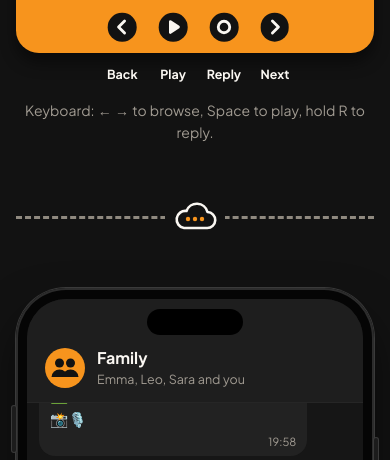
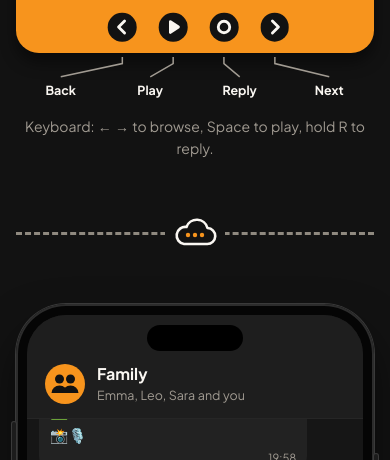
Before and after one commit to jonalus-hub/amonavision-web, a plain HTML site: page index.html in a window 390 px wide. Shown: the part 4013-4473 px from the top of the page. Drawn offline with Linux system fonts and the light colour scheme.

Commit message:
Demo on phones: key names no longer overlap
On narrow screens the frame's buttons sit about 50px apart, too close for
their names (the German "Abspielen" and "Antworten" above all). There the
names now spread across the width, each with a thin lead line to its
button, as in the illustrations. Wide screens are unchanged.

Co-Authored-By: Claude Opus 5.5 <noreply@anthropic.com>

```diff
--- a/css/site.css
+++ b/css/site.css
@@ -186,6 +186,17 @@ h3 { font-size: 1.25rem; }
 .key-labels span:nth-child(2) { left: 43.90%; }
 .key-labels span:nth-child(3) { left: 58.08%; }
 .key-labels span:nth-child(4) { left: 72.31%; }
+.key-leads { display: none; }
+/* Narrow screens: the buttons sit too close for their names (German ones above all), so the
+   names spread across the width with a lead line to their button, as in the illustrations. */
+@media (max-width: 640px) {
+  .key-labels { height: calc(1.6em + 24px); padding-top: 24px; margin-top: 4px; }
+  .key-leads { display: block; position: absolute; top: 0; left: 0; width: 100%; height: 22px; overflow: visible; }
+  .key-labels span:nth-child(1) { left: 12.5%; }
+  .key-labels span:nth-child(2) { left: 37.5%; }
+  .key-labels span:nth-child(3) { left: 62.5%; }
+  .key-labels span:nth-child(4) { left: 87.5%; }
+}
 
 /* Demo: the family chat, as a phone */
 /* The family's phone: a handset with a camera island, side buttons and a home bar. */
--- a/index.html
+++ b/index.html
@@ -188,6 +188,7 @@
           </div>
           <div class="key-labels" aria-hidden="true">
             <span data-i18n="btn.back">Zurück</span><span data-i18n="btn.play">Abspielen</span><span data-i18n="btn.reply">Antworten</span><span data-i18n="btn.next">Weiter</span>
+            <svg class="key-leads" viewBox="0 0 100 20" preserveAspectRatio="none"><g fill="none" stroke="#a19b92" stroke-width="1.5" vector-effect="non-scaling-stroke"><polyline points="29.70,0 29.70,6 12.5,18" vector-effect="non-scaling-stroke"/><polyline points="43.90,0 43.90,6 37.5,18" vector-effect="non-scaling-stroke"/><polyline points="58.08,0 58.08,6 62.5,18" vector-effect="non-scaling-stroke"/><polyline points="72.31,0 72.31,6 87.5,18" vector-effect="non-scaling-stroke"/></g></svg>
           </div>
           <p class="sr-only" id="frameLive" aria-live="polite"></p>
           <p class="small keys-hint" data-i18n="demo.keys">Tastatur: ← → blättern, Leertaste abspielen, R gedrückt halten zum Antworten.</p>
```
